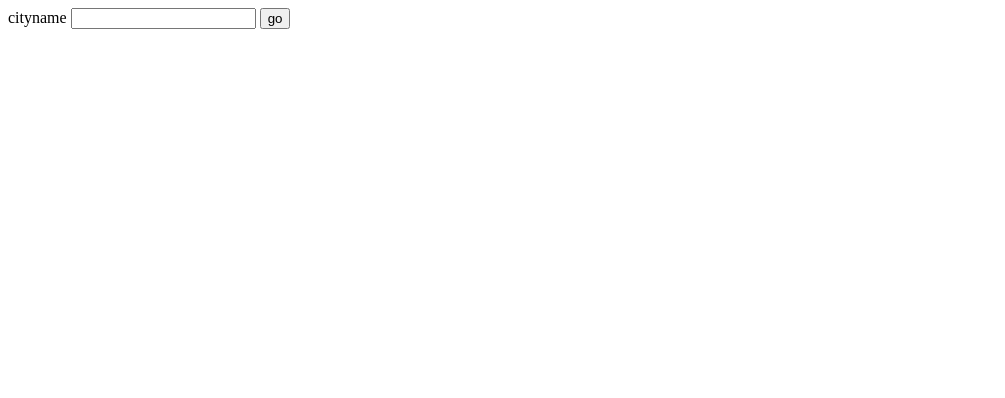
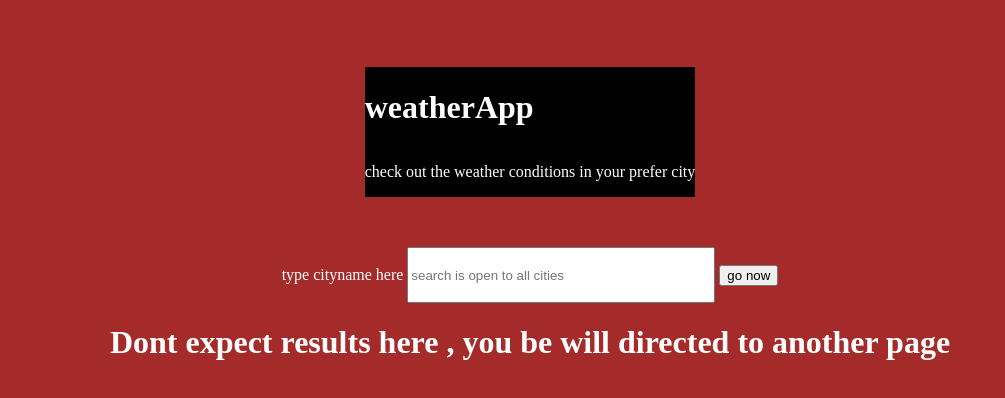
Before and after one commit to ako652/weatherApp, a website: page index.html in a window 1280 px wide. Shown: the whole page, without its empty margins (0-1005 px from the left). Drawn offline with Linux system fonts and the light colour scheme.

Commit message:
styling added

```diff
--- a/index.html
+++ b/index.html
@@ -6,11 +6,43 @@
     <meta name="viewport" content="width=device-width, initial-scale=1.0">
     <title>weather app</title>
 </head>
+<style>
+    body{
+        display: flex;
+        justify-content: center;
+        align-items: center;
+        flex-direction: column;
+        margin: 50px;
+        width: 75%;
+        height: 300px;
+        background-color: brown;
+        color: white;
+    }
+    .headerTop{
+        display: grid;
+        background-color: black;
+        color: white;
+        margin: 50px;
+    }
+    input{
+        width: 300px;
+        height: 50px;
+
+    }
+
+</style>
 <body>
+    <div class="headerTop">
+          <h1>weatherApp</h1>
+          <p>check out the weather conditions in your prefer city</p>
+    </div>
+
     <form action="/" method="post">
-        <label for="unique">cityname</label>
-        <input id="unique" type="text" name="cityname">
-        <button type="submit"> go</button>
+        <label for="unique">type cityname here
+        <input id="unique" type="text" name="cityname" placeholder="search is open to all cities">
+        </label>
+        <button type="submit"> go now</button>
     </form>
+    <h1>Dont expect results here , you be will directed to another page</h1>
 </body>
 </html>
--- a/package.json
+++ b/package.json
@@ -2,13 +2,11 @@
   "name": "weatherapp",
   "version": "1.0.0",
   "description": "",
-  "main": "app.js"
+  "main": "app.js",
   "scripts": {
     "start": "node app.js"
   },
-  "scripts": {
-    "test": "echo \"Error: no test specified\" && exit 1"
-  },
+
   "author": "",
   "license": "ISC",
   "dependencies": {
```
Also changed, not shown: app.js (+8 -1 lines).
